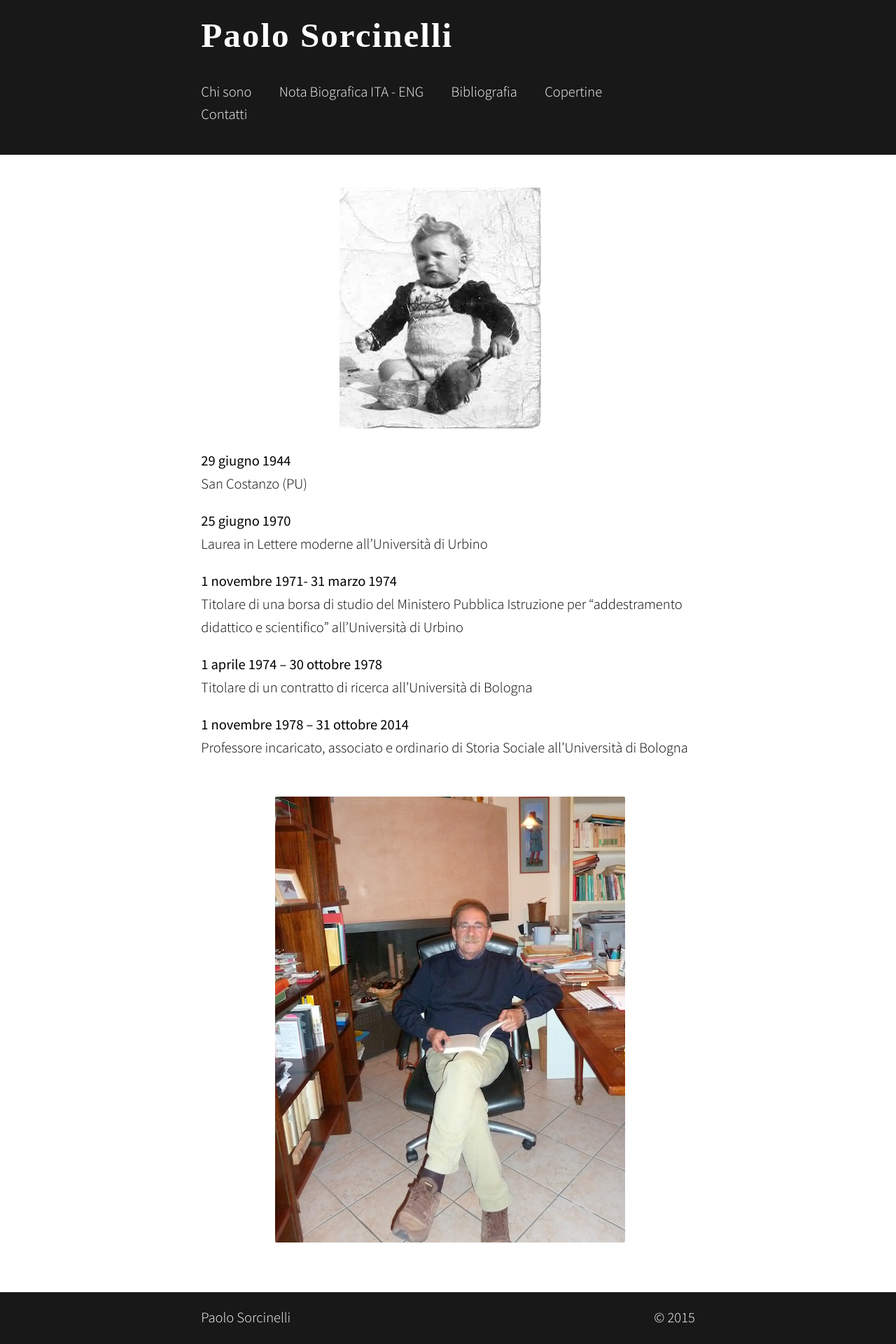
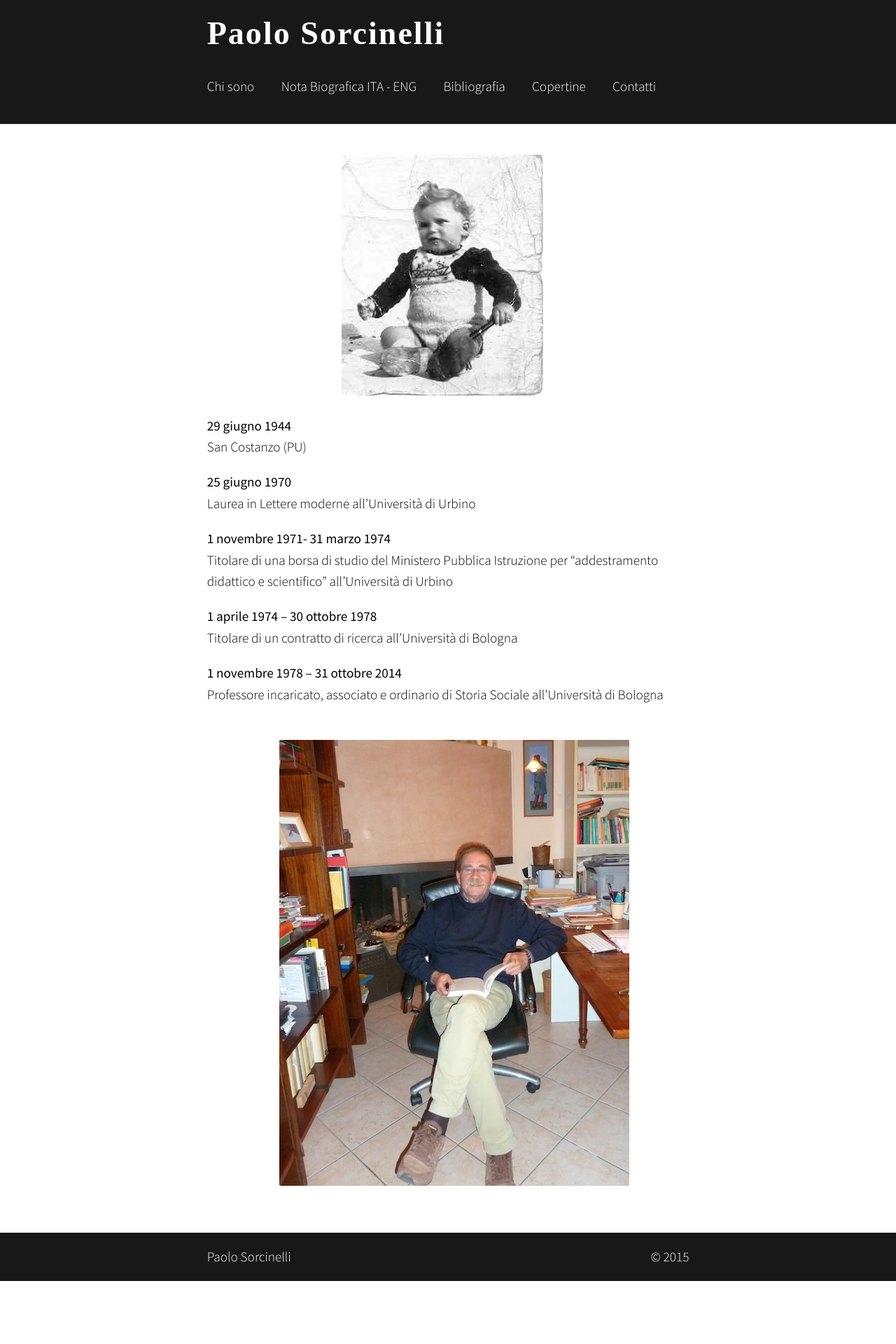
Before and after one commit to paolosorcinelli/paolosorcinelli.github.io, a Jekyll site: the page built from chisono.md, in a window 1280 px wide. Shown: the whole page at 70% size. Built offline with Jekyll 4.4.1, drawn with Linux system fonts in a browser that asks for light colours; nearby versions of some CDN libraries; some web fonts are replaced; after the commit the page ends 1830 px from its top, so only the background shows below that.

Commit message:
modifica menu

```diff
--- a/_sass/basic.sass
+++ b/_sass/basic.sass
@@ -1,8 +1,8 @@
 body
     font-family: "Source Sans Pro", "Calibri", "Helvetica", sans-serif
     font-weight: 300
-    font-size: 1.3em
-    font-size: calc(.6vw + .8em)
+    font-size: 1.4em
+    font-size: calc(.5vw + .8em)
     line-height: 1.6
     margin: 0
 
```
Also changed, not shown: 2 other files.
